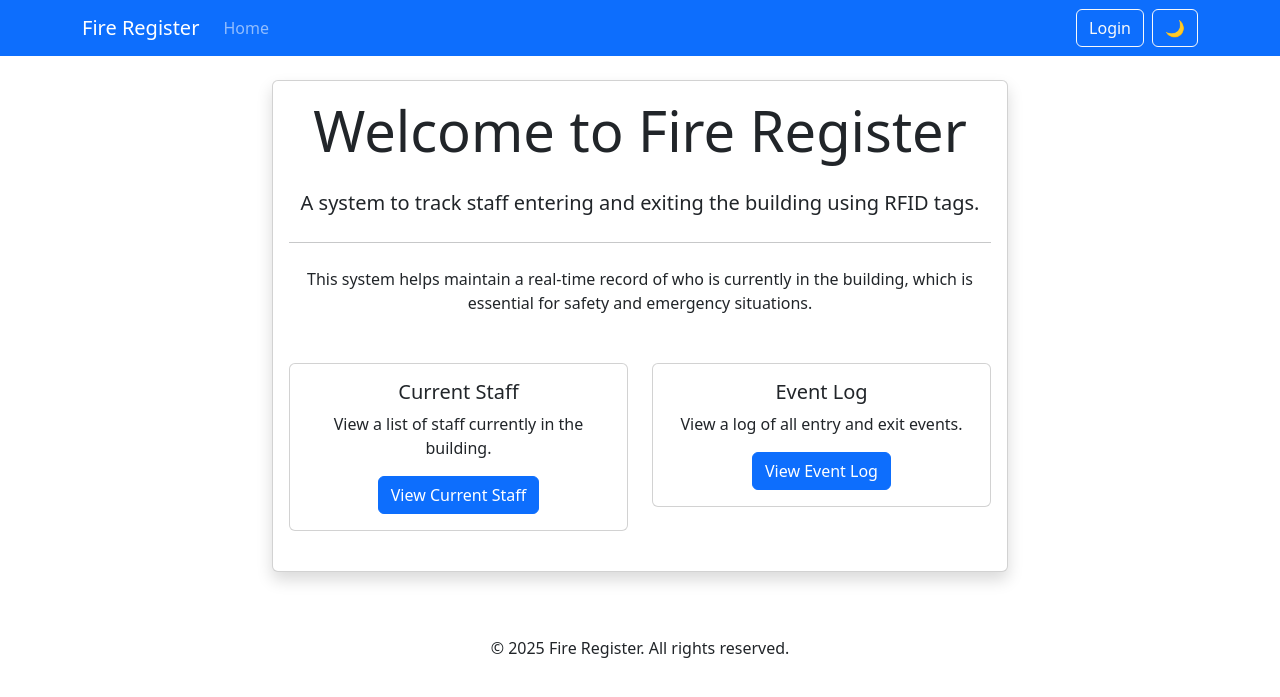
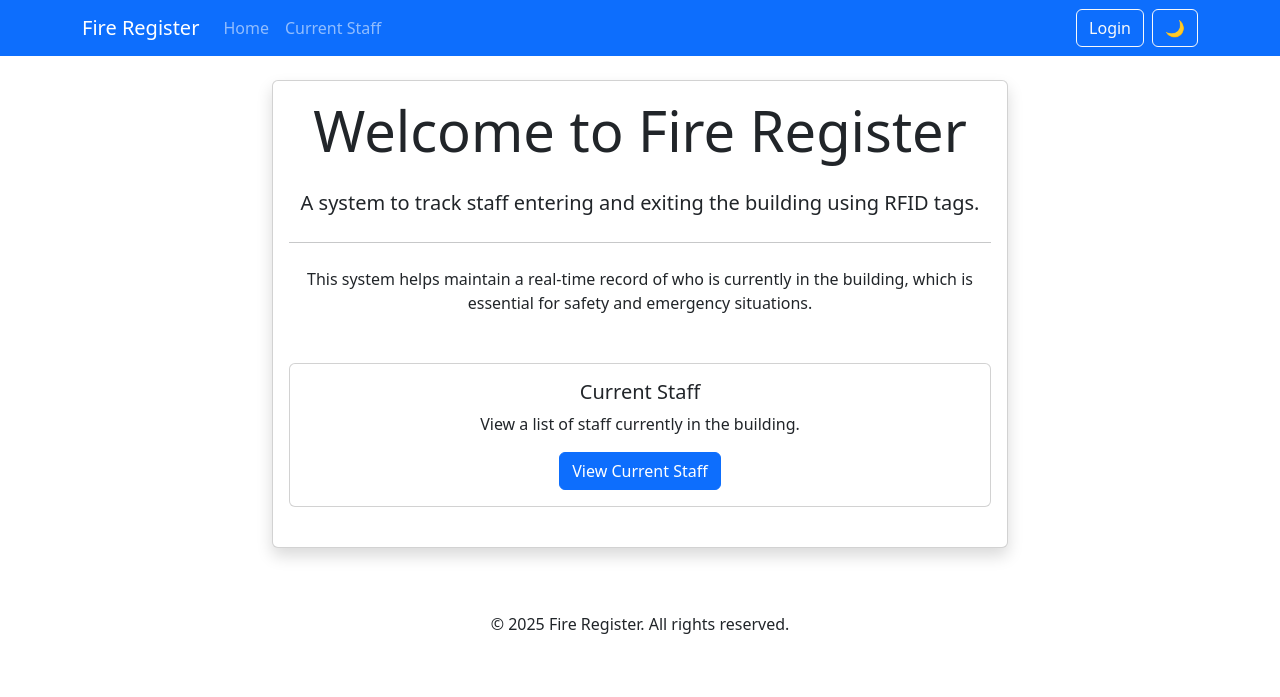
Before and after one commit to lechemmy/FireReg, a Django app: page / in a window 1280 px wide. Shown: the top 697 px of the page. Run offline with Django 5.2, Linux system fonts and the light colour scheme.

Commit message:
Update staff display and navigation logic
Consolidated the staff display layout to improve readability and usability. Added staff count badge, refined table structure, and adjusted navigation logic to show appropriate links based on user roles and authentication status.

```diff
--- a/register/templates/register/base.html
+++ b/register/templates/register/base.html
@@ -27,26 +27,26 @@
                     <li class="nav-item">
                         <a class="nav-link" href="{% url 'register:index' %}">Home</a>
                     </li>
-                    {% if user.is_authenticated %}
                     <li class="nav-item">
                         <a class="nav-link" href="{% url 'register:current_staff' %}">Current Staff</a>
                     </li>
-                    {% if not request.user.groups.all.0.name == 'Fire Marshal' %}
-                    <li class="nav-item">
-                        <a class="nav-link" href="{% url 'register:event_log' %}">Event Log</a>
-                    </li>
-                    {% endif %}
+                    {% if user.is_authenticated %}
                         <li class="nav-item">
                             <a class="nav-link" href="{% url 'register:cards' %}">Cards</a>
+                        </li>
+                        <li class="nav-item">
+                            <a class="nav-link" href="{% url 'register:fire_marshals' %}">Fire Marshals</a>
                         </li>
                         {% if not request.user.groups.all.0.name == 'Fire Marshal' %}
                             <li class="nav-item">
                                 <a class="nav-link" href="{% url 'register:api_keys' %}">API Keys</a>
                             </li>
                         {% endif %}
+                        {% if user.is_superuser %}
                             <li class="nav-item">
-                        <a class="nav-link" href="{% url 'register:fire_marshals' %}">Fire Marshals</a>
+                                <a class="nav-link" href="{% url 'register:event_log' %}">Event Log</a>
                             </li>
+                        {% endif %}
                     {% endif %}
                 </ul>
                 <div class="d-flex">
--- a/register/templates/register/index.html
+++ b/register/templates/register/index.html
@@ -18,21 +18,12 @@
                 </p>
 
                 <div class="row mt-5">
-                    <div class="col-md-6">
+                    <div class="col-md-12">
                         <div class="card mb-4">
                             <div class="card-body">
                                 <h5 class="card-title">Current Staff</h5>
                                 <p class="card-text">View a list of staff currently in the building.</p>
                                 <a href="{% url 'register:current_staff' %}" class="btn btn-primary">View Current Staff</a>
-                            </div>
-                        </div>
-                    </div>
-                    <div class="col-md-6">
-                        <div class="card mb-4">
-                            <div class="card-body">
-                                <h5 class="card-title">Event Log</h5>
-                                <p class="card-text">View a log of all entry and exit events.</p>
-                                <a href="{% url 'register:event_log' %}" class="btn btn-primary">View Event Log</a>
                             </div>
                         </div>
                     </div>
--- a/register/views.py
+++ b/register/views.py
@@ -150,13 +150,15 @@ def rfid_scan(request):
     except Exception as e:
         return JsonResponse({'status': 'error', 'message': str(e)}, status=500)
 
-@login_required
 def current_staff(request):
     """View to display staff currently in the building."""
     present_staff = StaffPresence.objects.filter(is_present=True).select_related('user')
+    staff_count = present_staff.count()
 
     return render(request, 'register/current_staff.html', {
         'present_staff': present_staff,
+        'staff_count': staff_count,
+        'is_authenticated': request.user.is_authenticated,
     })
 
 @login_required
```
Also changed, not shown: register/templates/register/current_staff.html (+27 -3 lines). Lines whose indentation alone changed are shown as unchanged.
